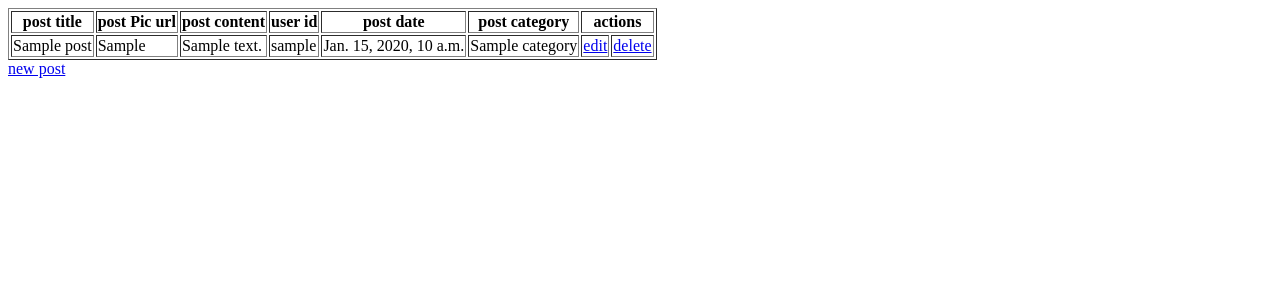
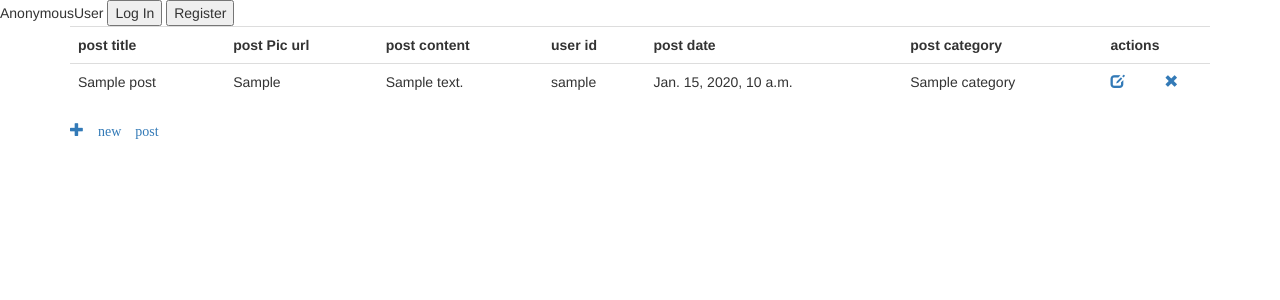
Before and after one commit to NadaBayoumy/DjangoPythonBlog, a Django app: template Blog/BlogApp/templates/BlogApp/list_post.html in a window 1280 px wide. Shown: the top 300 px of the page. Run offline with Django 3.2, Linux system fonts and the light colour scheme; the template is opened without the code that fills it: values that come from a table or form of the project are taken from there, others are empty; tables that the repository leaves empty hold one stand-in row (values such as "Sample post"); parts of the project's set-up code (start-up, migrations or seed data) failed here and were passed over; some libraries are stand-ins or nearby versions.

Commit message:
update list post html

```diff
--- a/Blog/BlogApp/templates/BlogApp/list_post.html
+++ b/Blog/BlogApp/templates/BlogApp/list_post.html
@@ -1,4 +1,15 @@
-<table border = "1">
+{% extends 'BlogApp/base.html' %}
+
+{% block 'title' %}
+Users Management Panel
+{% endblock 'title' %}
+
+{% block 'body' %}
+
+
+<div class="container">
+<table class="table">
+
 
 <th>post title</th>
 <th>post Pic url</th>
@@ -20,8 +31,8 @@
 <td> {{ post.postDate }} </td>
 <td> {{ post.postCategory }} </td>
 
-<td> <a href="/{{post.id}}/edit_post"> edit </a>  </td>
-<td> <a href="/{{post.id}}/delete_post"> delete </a>  </td>
+<td> <a href="/{{post.id}}/edit_post" class="glyphicon glyphicon-edit"> </a>  </td>
+<td> <a href="/{{post.id}}/delete_post" class="glyphicon glyphicon-remove"> </a>  </td>
 
 </tr>
 
@@ -31,4 +42,7 @@
 </table>
 
 
-<a href="/new_post"> new post </a>
+<a href="/new_post" class="glyphicon glyphicon-plus"> new post </a>
+
+
+{% endblock 'body' %}
```
